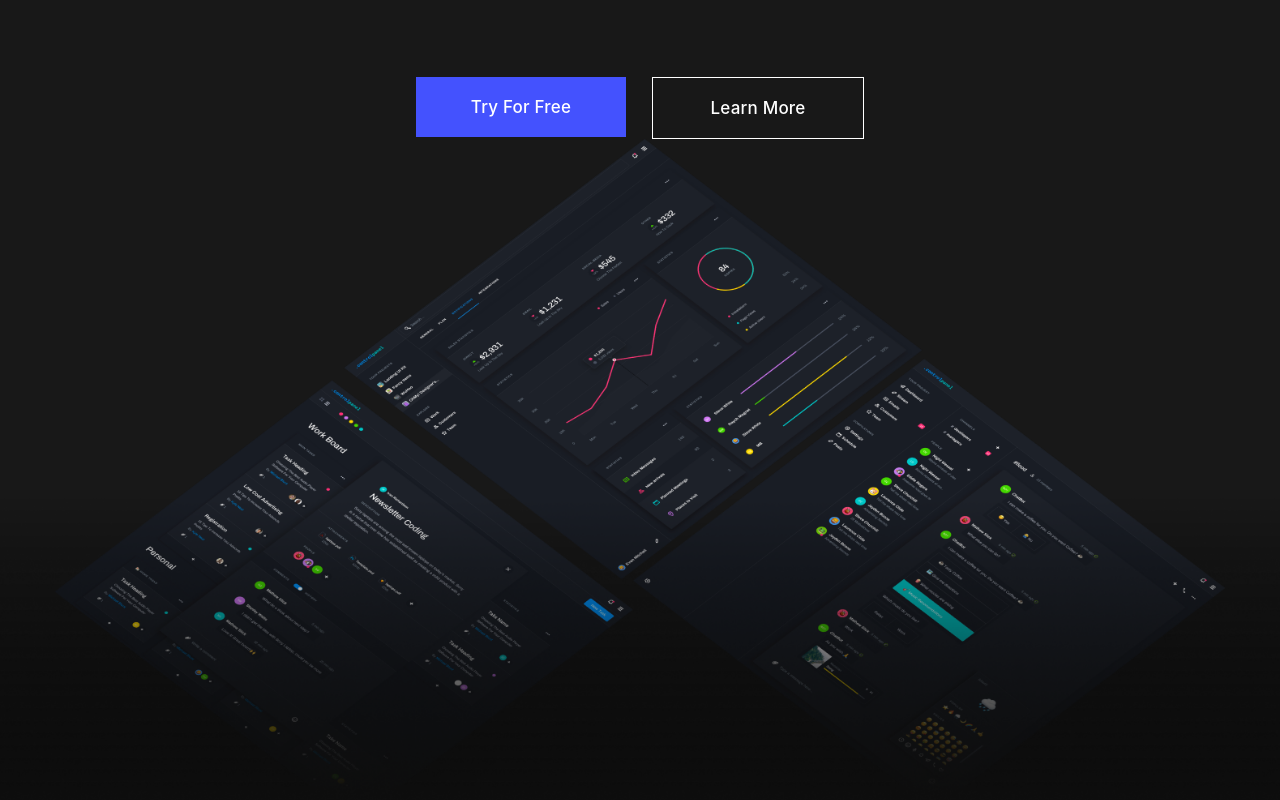
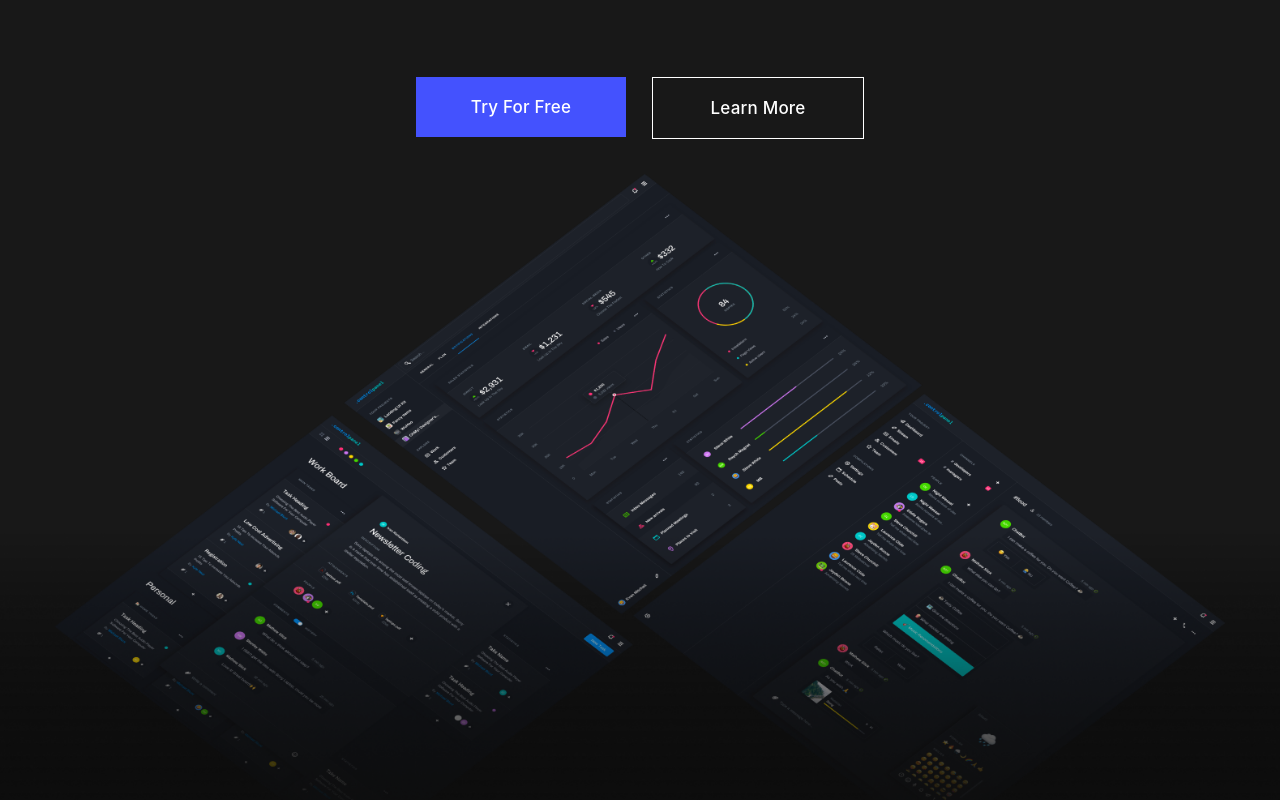
Before and after one commit to TheDa21crj/Landing-Page, a React (Create React App) app: page / in a window 1280 px wide. Shown: the part 400-1200 px from the top of the page. Built offline with nearby package versions, Linux system fonts and the light colour scheme; the HTML template or start-up script is replaced by a standard one.

Commit message:
margin-top: 35px;

```diff
--- a/src/Components/Css/Screens.css
+++ b/src/Components/Css/Screens.css
@@ -1,3 +1,7 @@
+.screensmDiv {
+    margin-top: 35px;
+}
+
 .screensImg {
     width: 100%;
 }
```
